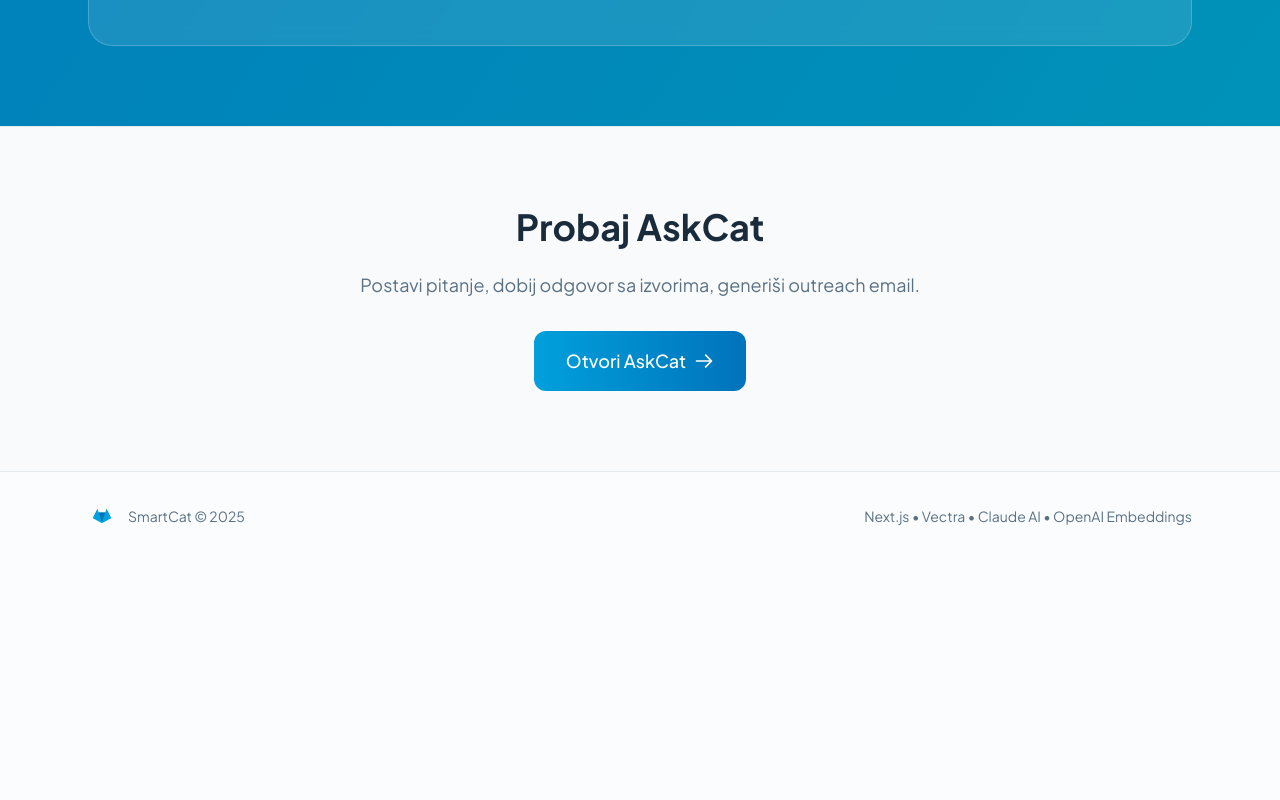
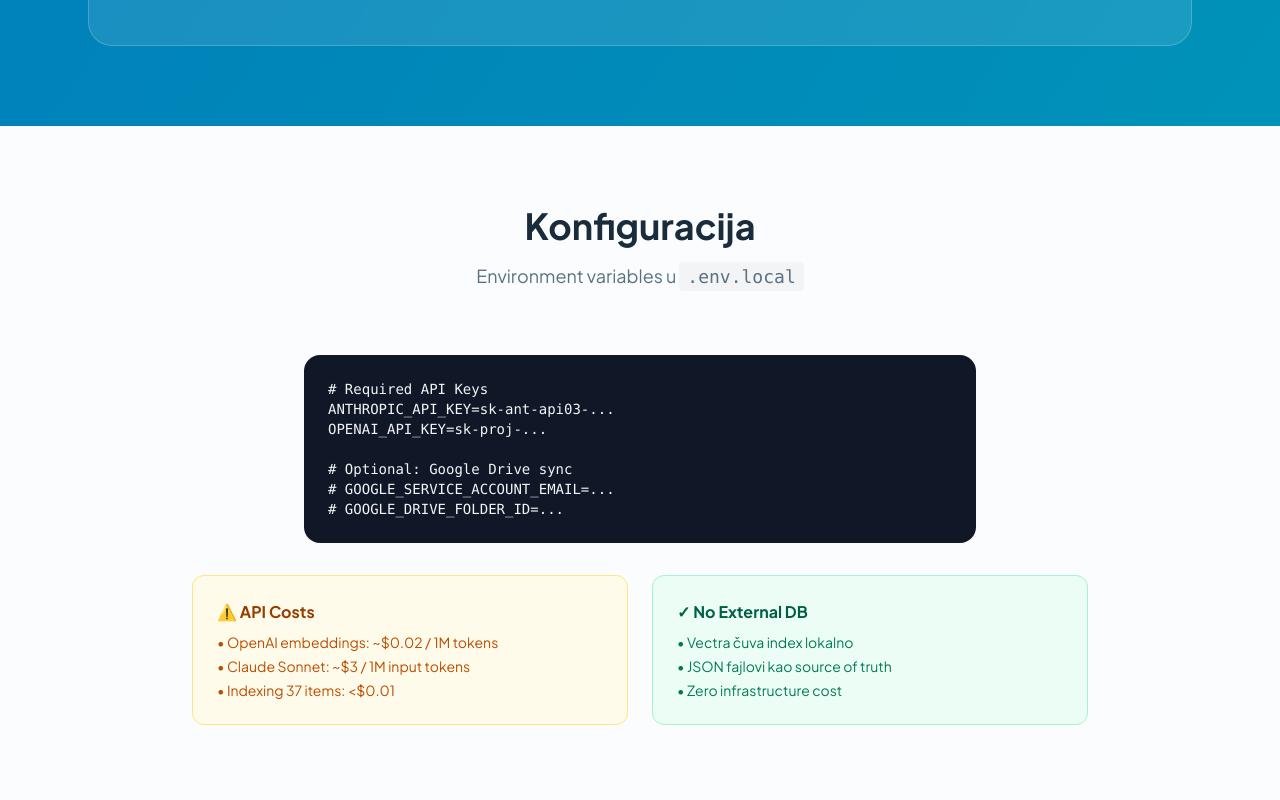
Before and after one commit to markokuler/askcat, a Next.js app: page /prezentacija in a window 1280 px wide. Shown: the part 6260-7060 px from the top of the page. Before the commit the page ends 6820 px from the top, so only its background shows below. Built offline with nearby package versions, Linux system fonts and the light colour scheme.

Commit message:
Revert "Remove Konfiguracija section from presentation"
This reverts commit c8adad2948b1f826e956a2e8d21ff4906583bbd7.

```diff
--- a/app/prezentacija/page.tsx
+++ b/app/prezentacija/page.tsx
@@ -480,6 +480,47 @@
         </div>
       </section>
 
+      {/* Environment Variables */}
+      <section className="py-20">
+        <div className="max-w-6xl mx-auto px-6">
+          <div className="text-center mb-16">
+            <h2 className="text-3xl md:text-4xl font-bold mb-4" style={{ fontFamily: 'var(--font-display)' }}>
+              Konfiguracija
+            </h2>
+            <p className="text-[var(--foreground-muted)] text-lg">Environment variables u <code className="px-2 py-1 bg-gray-100 rounded">.env.local</code></p>
+          </div>
+
+          <div className="max-w-2xl mx-auto p-6 rounded-2xl bg-gray-900 text-gray-100">
+            <pre className="text-sm"><code>{`# Required API Keys
+ANTHROPIC_API_KEY=sk-ant-api03-...
+OPENAI_API_KEY=sk-proj-...
+
+# Optional: Google Drive sync
+# GOOGLE_SERVICE_ACCOUNT_EMAIL=...
+# GOOGLE_DRIVE_FOLDER_ID=...`}</code></pre>
+          </div>
+
+          <div className="mt-8 grid md:grid-cols-2 gap-6 max-w-4xl mx-auto">
+            <div className="p-6 rounded-xl bg-amber-50 border border-amber-200">
+              <h4 className="font-bold mb-2 text-amber-800">⚠️ API Costs</h4>
+              <ul className="text-sm text-amber-700 space-y-1">
+                <li>• OpenAI embeddings: ~$0.02 / 1M tokens</li>
+                <li>• Claude Sonnet: ~$3 / 1M input tokens</li>
+                <li>• Indexing 37 items: &lt;$0.01</li>
+              </ul>
+            </div>
+            <div className="p-6 rounded-xl bg-emerald-50 border border-emerald-200">
+              <h4 className="font-bold mb-2 text-emerald-800">✓ No External DB</h4>
+              <ul className="text-sm text-emerald-700 space-y-1">
+                <li>• Vectra čuva index lokalno</li>
+                <li>• JSON fajlovi kao source of truth</li>
+                <li>• Zero infrastructure cost</li>
+              </ul>
+            </div>
+          </div>
+        </div>
+      </section>
+
       {/* CTA */}
       <section className="py-20 bg-gray-50 border-t border-[var(--border)]">
         <div className="max-w-3xl mx-auto px-6 text-center">
```
